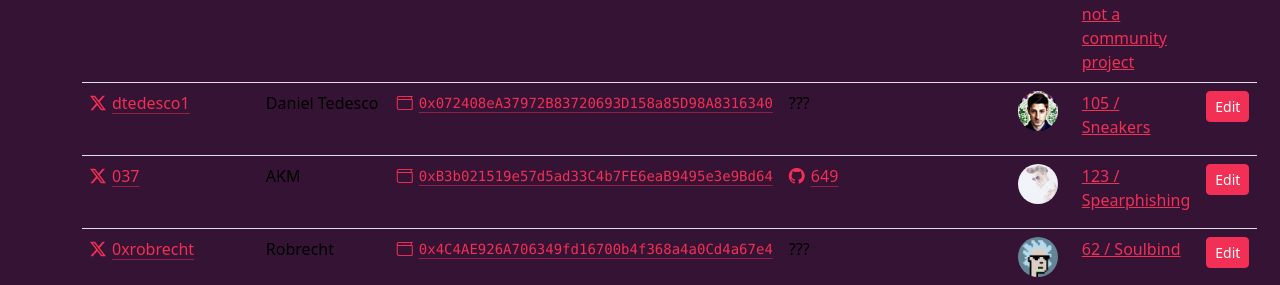
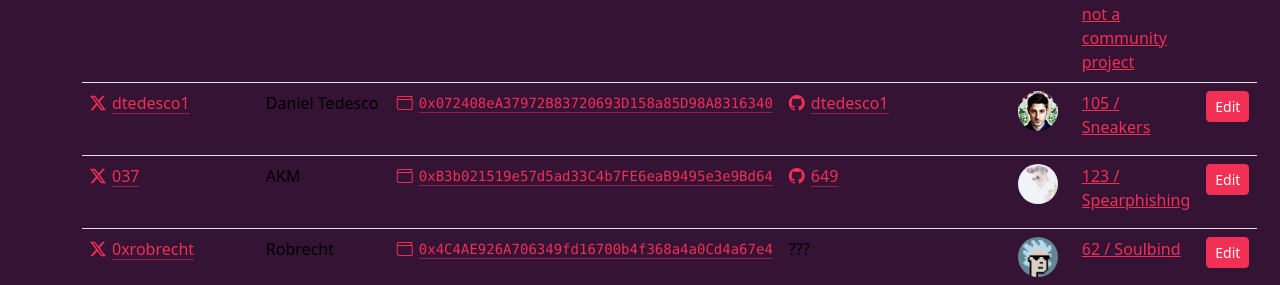
Before and after one commit to community-service/hour.gg, a Jekyll site: the page built from participants.html, in a window 1280 px wide and 900 px high. Shown: the part 429-714 px from the top of the window. Built offline with Jekyll 4.4.1, drawn with Linux system fonts in a browser that asks for light colours.

Commit message:
Update participants.yml
Adding my github

```diff
--- a/_data/participants.yml
+++ b/_data/participants.yml
@@ -33,7 +33,7 @@ fulldecent:
 dtedesco1:
   x: dtedesco1
   name: Daniel Tedesco # https://twitter.com/dtedesco1
-  github: # https://twitter.com/dtedesco1 > https://dtedes.co > https://github.com/dtedesco1
+  github: dtedesco1 # https://twitter.com/dtedesco1 > https://dtedes.co > https://github.com/dtedesco1
   ethereum: "0x072408eA37972B83720693D158a85D98A8316340"
 "037":
   x: "037"
```
